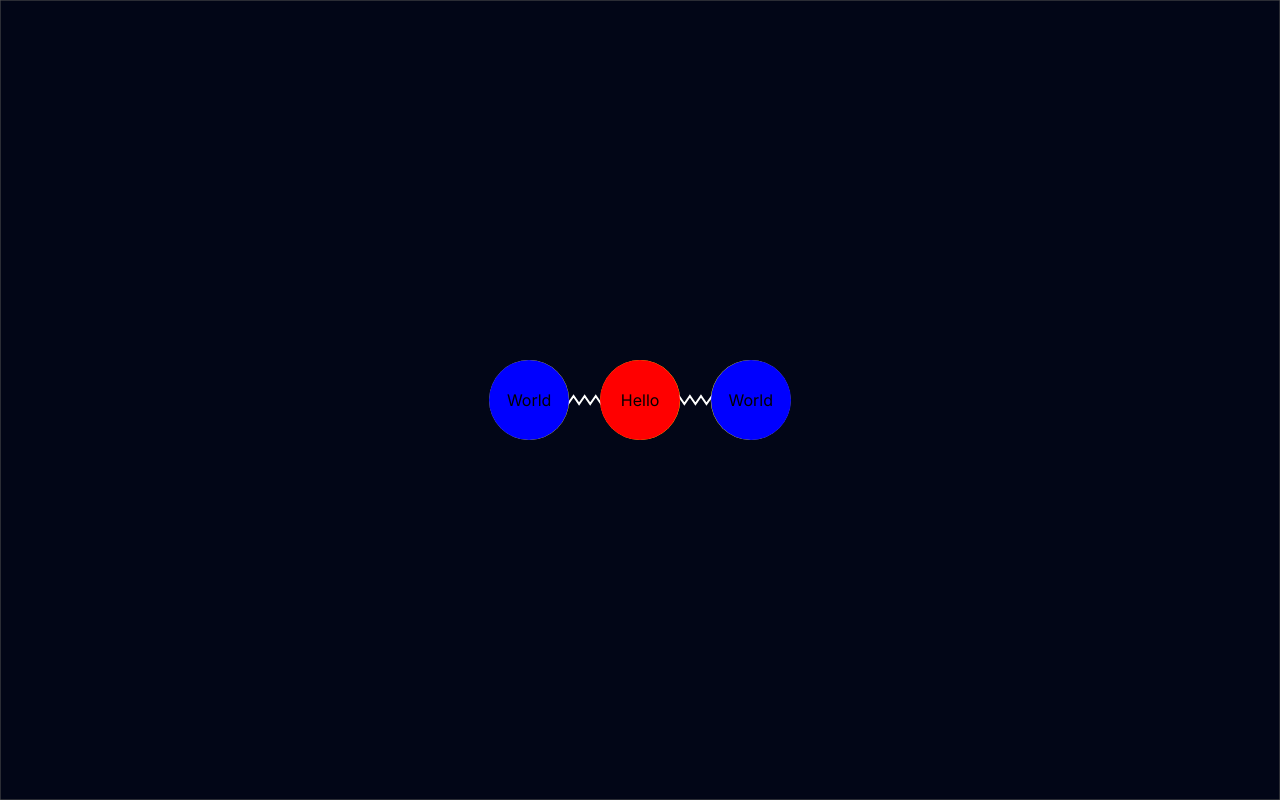
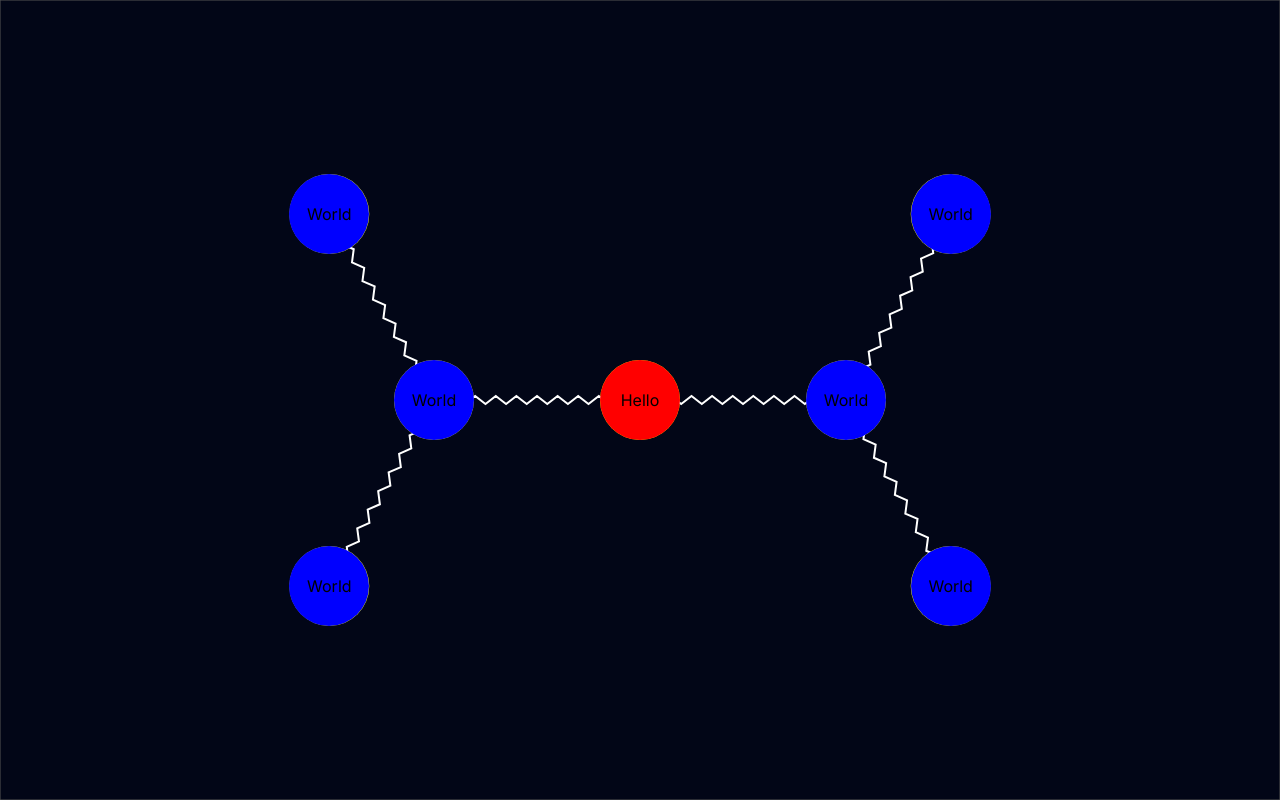
Before and after one commit to dyland88/NodePortfolioSite, a Next.js app in the folder node_portfolio_site/: page / in a window 1280 px wide. Built offline with nearby package versions, Linux system fonts and the light colour scheme.

Commit message:
added repelNodes function and extra nodes

```diff
--- a/node_portfolio_site/src/app/page.tsx
+++ b/node_portfolio_site/src/app/page.tsx
@@ -49,13 +49,13 @@ export default function Home() {
 
   const initialNodes = window && [
     {
-      id: "hello",
+      id: "main",
       content: <ComponentOne />,
       x: window.innerWidth / 2,
       y: window.innerHeight / 2,
     },
     {
-      id: "world",
+      id: "two",
       content: <ComponentTwo />,
       x: window.innerWidth / 4,
       y: window.innerHeight / 2,
@@ -66,10 +66,38 @@ export default function Home() {
       x: window.innerWidth * (3 / 4),
       y: window.innerHeight / 2,
     },
+    {
+      id: "3.1",
+      content: <ComponentTwo />,
+      x: window.innerWidth * (3 / 4),
+      y: window.innerHeight * (3 / 4),
+    },
+    {
+      id: "3.2",
+      content: <ComponentTwo />,
+      x: window.innerWidth * (3 / 4),
+      y: window.innerHeight * (1 / 4),
+    },
+    {
+      id: "2.1",
+      content: <ComponentTwo />,
+      x: window.innerWidth / 4,
+      y: window.innerHeight * (3 / 4),
+    },
+    {
+      id: "2.2",
+      content: <ComponentTwo />,
+      x: window.innerWidth / 4,
+      y: window.innerHeight * (1 / 4),
+    },
   ];
   const initialLinkList = [
-    { source: "hello", target: "world" },
-    { source: "hello", target: "three" },
+    { source: "main", target: "two" },
+    { source: "main", target: "three" },
+    { source: "three", target: "3.1" },
+    { source: "three", target: "3.2" },
+    { source: "two", target: "2.1" },
+    { source: "two", target: "2.2" },
   ];
 
   const { scene, nodeList, linkList, setNodePosition } = useNodePhysics(
--- a/node_portfolio_site/src/app/useNodePhysics.tsx
+++ b/node_portfolio_site/src/app/useNodePhysics.tsx
@@ -59,8 +59,8 @@ function useNodePhysics(initialNodeList: Node[], initialLinkList: nameLink[]) {
   });
 
   useEffect(() => {
-    const clientWidth = window && window.innerWidth;
-    const clientHeight = window && window.innerHeight;
+    const clientWidth = window.innerWidth;
+    const clientHeight = window.innerHeight;
     // Create render scene
     const render = Render.create({
       element: scene.current!,
@@ -80,6 +80,7 @@ function useNodePhysics(initialNodeList: Node[], initialLinkList: nameLink[]) {
     // Create simulation bodies
     nodeList.forEach((node) => {
       const body = Bodies.circle(node.x, node.y, 40, {
+        //TODO: make size dynamic
         restitution: 1,
         render: {
           fillStyle: "yellow",
@@ -93,7 +94,7 @@ function useNodePhysics(initialNodeList: Node[], initialLinkList: nameLink[]) {
       const constraint = Constraint.create({
         bodyA: engine.current.world.bodies[link.source],
         bodyB: engine.current.world.bodies[link.target],
-        length: 100,
+        length: (clientWidth + clientHeight) / 10,
         stiffness: 0.00004,
       });
       World.add(engine.current.world, constraint);
@@ -139,6 +140,7 @@ function useNodePhysics(initialNodeList: Node[], initialLinkList: nameLink[]) {
     function update(): void {
       Matter.Engine.update(engine.current, 1000 / 60);
       updateNodePositions();
+      repelNodes();
       window.requestAnimationFrame(update);
     }
 
@@ -176,6 +178,36 @@ function useNodePhysics(initialNodeList: Node[], initialLinkList: nameLink[]) {
     }
   }
 
+  function repelNodes() {
+    for (let i = 0; i < nodeList.length; i++) {
+      for (let j = 0; j < nodeList.length; j++) {
+        if (i != j) {
+          let force = Vector.sub(
+            engine.current.world.bodies[i].position,
+            engine.current.world.bodies[j].position
+          );
+          let distance = Vector.magnitude(force);
+          force = Vector.normalise(force);
+          force = Vector.mult(force, 0.1 / (distance * distance));
+          applyForce(i, force);
+          applyForce(j, Vector.neg(force));
+        }
+        //TODO: make repel force only act on neighbors
+      }
+    }
+  }
+
+  function applyForce(index: number, force: Vector) {
+    Matter.Body.applyForce(
+      engine.current.world.bodies[index],
+      {
+        x: 0,
+        y: 0,
+      },
+      force
+    );
+  }
+
   return { scene, nodeList, linkList, setNodePosition };
 }
 
```
